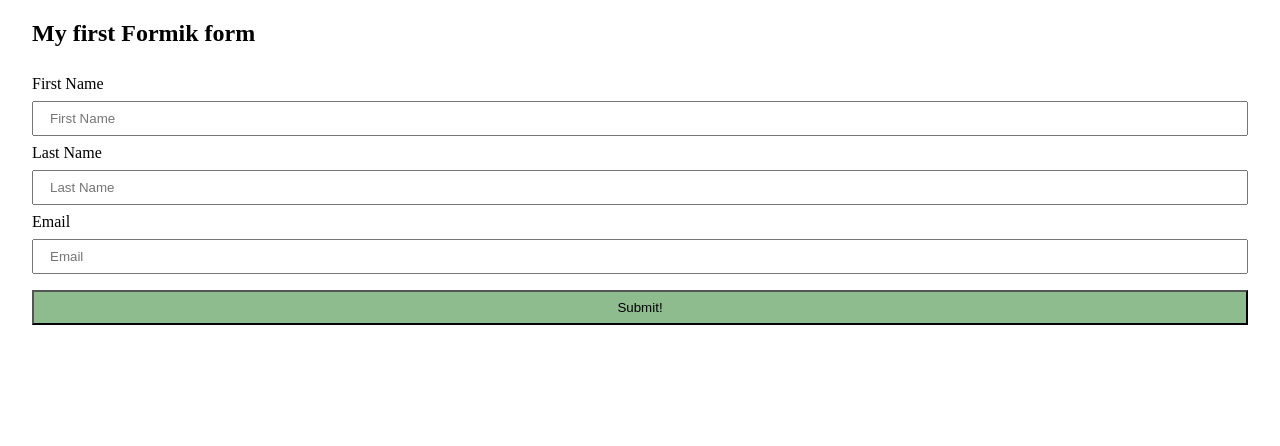
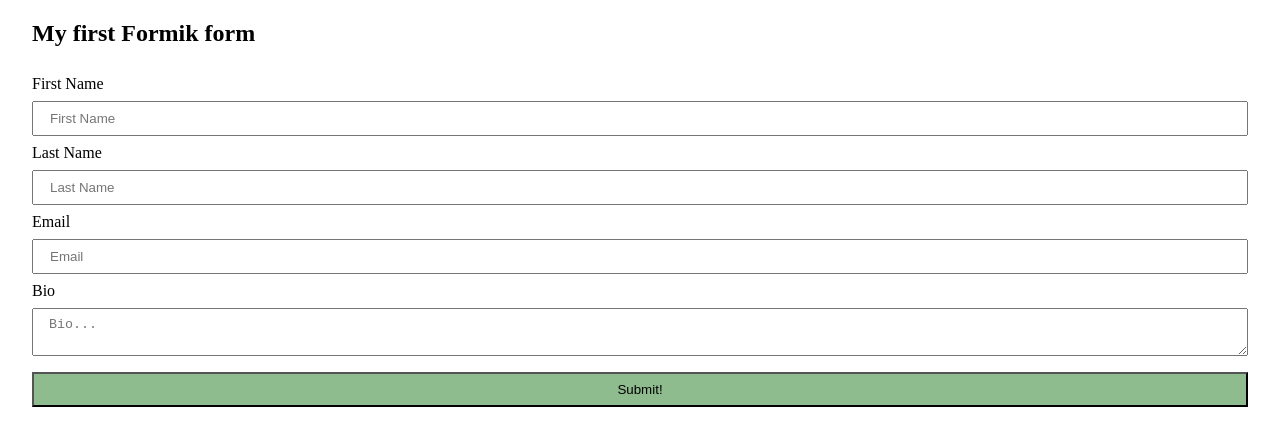
Before and after one commit to scottgamer/formik-form, a React (Create React App) app: page / in a window 1280 px wide. Shown: the top 446 px of the page. Built offline with nearby package versions, Linux system fonts and the light colour scheme.

Commit message:
added bio field

```diff
--- a/src/components/Form/index.tsx
+++ b/src/components/Form/index.tsx
@@ -8,6 +8,7 @@ interface FormValues {
   firstName: string;
   lastName: string;
   email: string;
+  bio: string;
 }
 
 const index = (): JSX.Element => {
@@ -15,6 +16,7 @@ const index = (): JSX.Element => {
     firstName: "",
     lastName: "",
     email: "",
+    bio: "",
   };
 
   const onSubmit = (values: FormValues) => {
@@ -73,6 +75,27 @@ const index = (): JSX.Element => {
           />
           <ErrorMessage name="email" component="span" className="form__error" />
 
+          <label htmlFor="bio" className="form__label">
+            Bio
+          </label>
+          <Field
+            name="bio"
+            as="textarea"
+            className="form__input"
+            placeholder="Bio..."
+          />
+          <ErrorMessage name="bio" component="span" className="form__error" />
+
+          {/* <label htmlFor="hobby" className="form__label">
+            Hobby
+          </label>
+          <Field name="hobby" as="select" className="form__input">
+            <option value="hiking">Hiking</option>
+            <option value="biking">Biking</option>
+            <option value="running">Running</option>
+          </Field>
+          <ErrorMessage name="hobby" component="span" className="form__error" /> */}
+
           <button type="submit" className="btn">
             Submit!
           </button>
```
